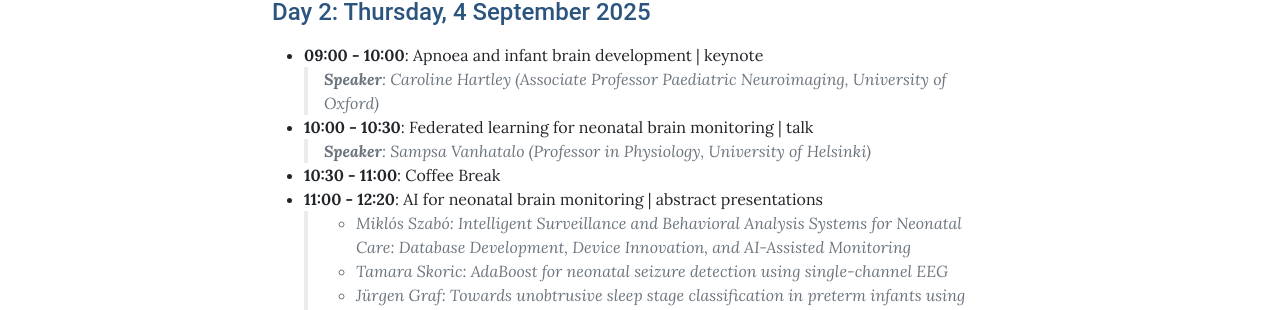
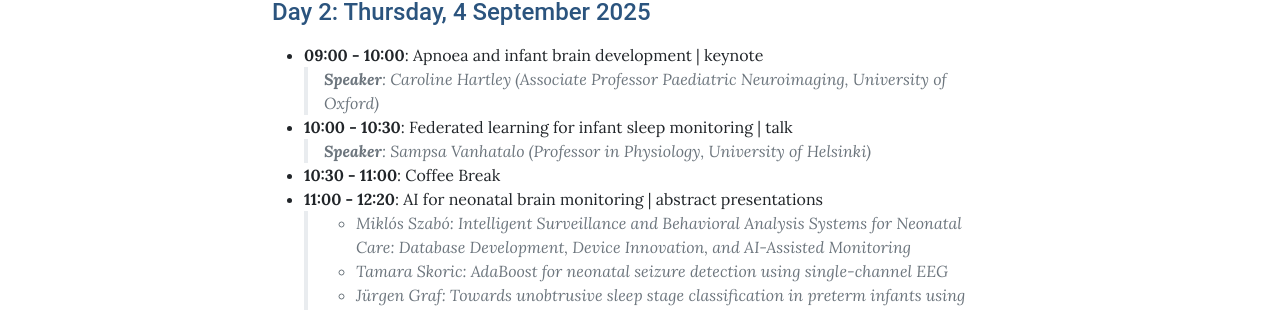
Before and after one commit to nestconf25/nestconf25.github.io, a Jekyll site: the page built from pages/program.md, in a window 1280 px wide. Shown: the part 1556-1866 px from the top of the page. Built offline with Jekyll 4.4.1, drawn with Linux system fonts in a browser that asks for light colours.

Commit message:
Update title sampsa

```diff
--- a/pages/program.md
+++ b/pages/program.md
@@ -58,7 +58,7 @@ permalink: /program/
 
 - **09:00 - 10:00**: Apnoea and infant brain development | keynote
   >***Speaker**: Caroline Hartley (Associate Professor Paediatric Neuroimaging, University of Oxford)*
-- **10:00 - 10:30**: Federated learning for neonatal brain monitoring | talk
+- **10:00 - 10:30**: Federated learning for infant sleep monitoring | talk
   >***Speaker**: Sampsa Vanhatalo (Professor in Physiology, University of Helsinki)*
 - **10:30 - 11:00**: Coffee Break
 - **11:00 - 12:20**: AI for neonatal brain monitoring | abstract presentations
```
